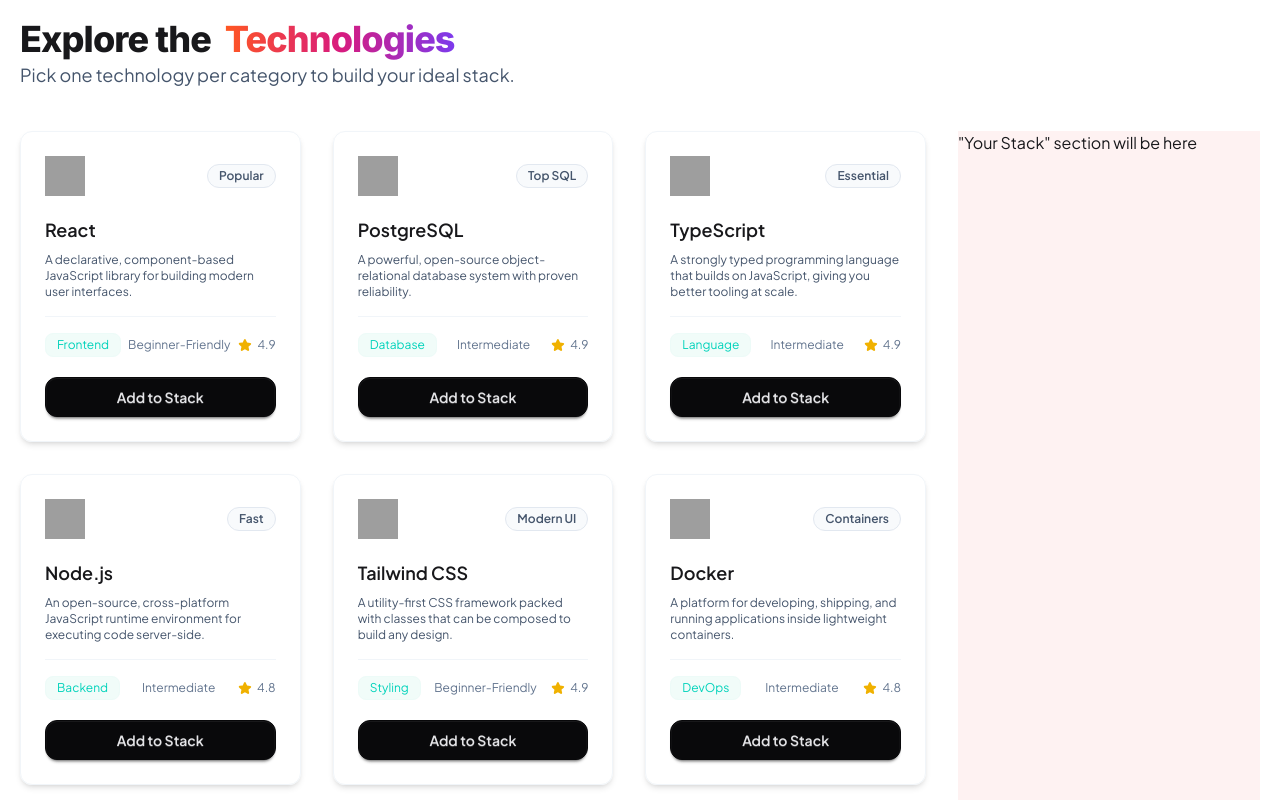
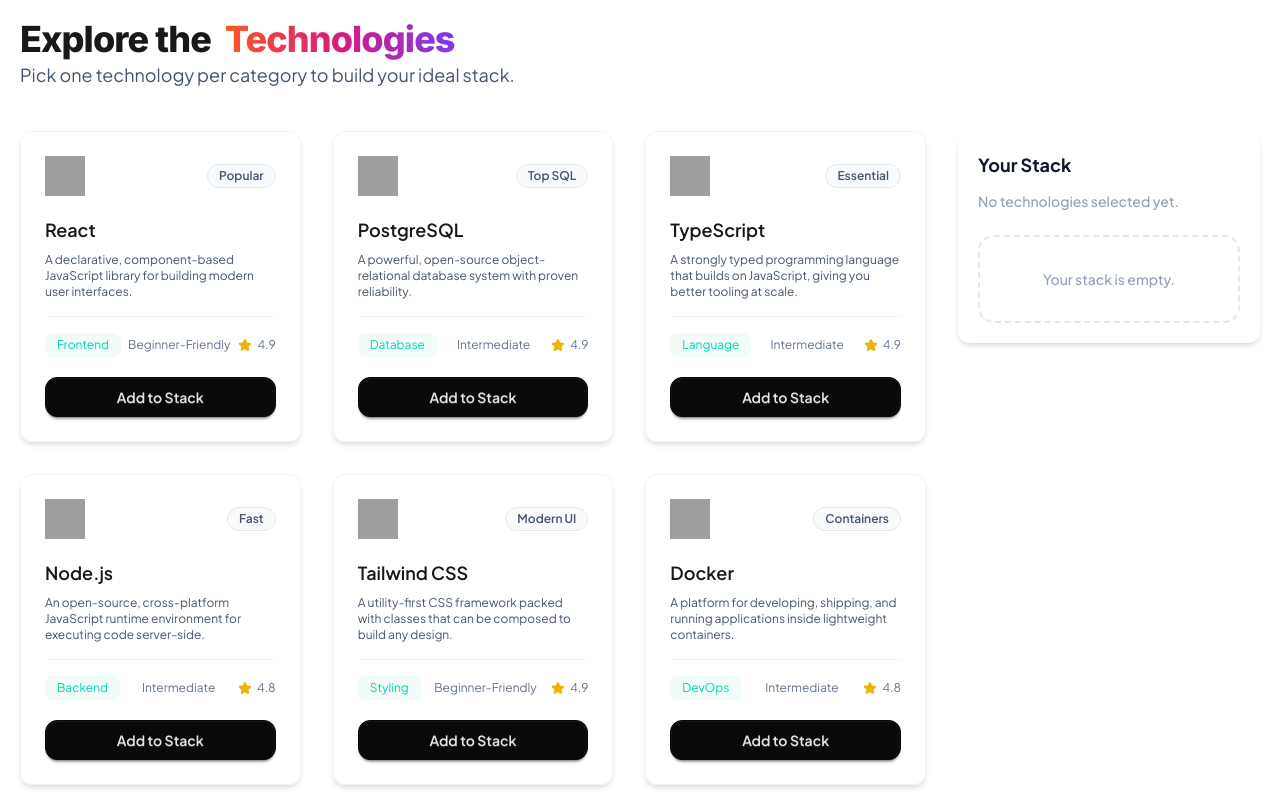
Before and after one commit to nishu-ptg/B14-A05-DevStack, a React (Vite) app: page / in a window 1280 px wide. Shown: the part 780-1580 px from the top of the page. Built offline with nearby package versions, Linux system fonts and the light colour scheme; grey boxes are pictures that could not be loaded.

Commit message:
StackSidebar + handleAddToStack

```diff
--- /dev/null
+++ b/src/components/Technologies/StackItem.tsx
@@ -0,0 +1,13 @@
+import type { ITechItem } from "../../types/techItem";
+
+const StackItem = ({ item }: { item: ITechItem }) => (
+  <div className="flex items-center gap-3 p-3 border border-slate-200 rounded-xl bg-white shadow-sm">
+    <img src={item.icon} alt={item.name} className="w-10 h-10 rounded-full" />
+    <div className="flex flex-col">
+      <span className="font-semibold text-sm">{item.name}</span>
+      <span className="text-xs text-slate-500">{item.category}</span>
+    </div>
+  </div>
+);
+
+export default StackItem;
--- /dev/null
+++ b/src/components/Technologies/StackSidebar.tsx
@@ -0,0 +1,38 @@
+import type { ITechItem } from "../../types/techItem";
+import StackItem from "./StackItem";
+
+interface StackSidebarProps {
+  stack: ITechItem[];
+}
+
+const StackSidebar = ({ stack }: StackSidebarProps) => {
+  const count = stack.length;
+
+  return (
+    <aside className="w-full md:w-1/4 ">
+      <div className="border-slate-100 rounded-xl shadow-md p-5">
+        <h3 className="font-bold text-lg mb-3 text-slate-900">Your Stack</h3>
+
+        <p className="text-sm font-medium mb-6 text-slate-400">
+          {count === 0
+            ? "No technologies selected yet."
+            : `${count} ${count === 1 ? "Technology" : "Technologies"} Selected`}
+        </p>
+
+        {count === 0 ? (
+          <div className="py-8 border-2 font-medium border-dashed border-slate-200 rounded-2xl text-center text-sm text-slate-400 ">
+            Your stack is empty.
+          </div>
+        ) : (
+          <div className="flex flex-col gap-3">
+            {stack.map((item) => (
+              <StackItem key={item.id} item={item} />
+            ))}
+          </div>
+        )}
+      </div>
+    </aside>
+  );
+};
+
+export default StackSidebar;
--- a/src/components/Technologies/TechBox.tsx
+++ b/src/components/Technologies/TechBox.tsx
@@ -3,9 +3,11 @@
 
 interface TechBoxProps {
   item: ITechItem;
+  isAdded: boolean;
+  onAdd: (item: ITechItem) => void;
 }
 
-const TechBox = ({ item }: TechBoxProps) => {
+const TechBox = ({ item, isAdded, onAdd }: TechBoxProps) => {
   return (
     <div className="card border border-slate-100 rounded-xl shadow-md">
       <div className="card-body">
@@ -34,8 +36,13 @@
         </div>
 
         <div className="card-actions justify-end mt-3">
-          <button className="btn btn-neutral btn-block rounded-xl cursor-pointer">
-            Add to Stack
+          <button
+            className={`btn btn-block rounded-xl cursor-pointer ${
+              isAdded ? "" : "btn-neutral"
+            }`}
+            onClick={() => onAdd(item)}
+          >
+            {isAdded ? "Added to Stack" : "Add to Stack"}
           </button>
         </div>
       </div>
--- a/src/components/Technologies/TechSection.tsx
+++ b/src/components/Technologies/TechSection.tsx
@@ -4,15 +4,22 @@
 
 interface Props {
   techPromise: Promise<ITechItem[]>;
+  stack: ITechItem[];
+  onAdd: (item: ITechItem) => void;
 }
 
-const TechSection = ({ techPromise }: Props) => {
+const TechSection = ({ techPromise, stack, onAdd }: Props) => {
   const items = use(techPromise);
 
   return (
     <div className="grid grid-cols-1 md:grid-cols-3 gap-8">
       {items.map((item) => (
-        <TechBox key={item.id} item={item} />
+        <TechBox
+          key={item.id}
+          item={item}
+          isAdded={!!stack.find((t) => t.id === item.id)}
+          onAdd={onAdd}
+        />
       ))}
     </div>
   );
--- a/src/components/Technologies/Technologies.tsx
+++ b/src/components/Technologies/Technologies.tsx
@@ -1,6 +1,8 @@
 import { Suspense, useState } from "react";
 import TechSection from "./TechSection";
 import type { ITechItem } from "../../types/techItem";
+import { toast } from "react-toastify";
+import StackSidebar from "./StackSidebar";
 
 const techFetch = async (): Promise<ITechItem[]> => {
   const res = await fetch("/data.json");
@@ -10,6 +12,19 @@
 
 const Technologies = () => {
   const [techPromise] = useState(() => techFetch());
+
+  const [stack, setStack] = useState<ITechItem[]>([]);
+
+  const handleAddToStack = (item: ITechItem) => {
+    if (stack.some((t) => t.id === item.id)) {
+      console.log("Already in stack:", stack);
+      toast.error(`${item.name} is already in your stack!`);
+      return;
+    }
+    setStack([...stack, item]);
+    console.log("Updated stack:", [...stack, item]);
+    toast.success(`${item.name} added successfully!`);
+  };
 
   return (
     <div className="container mx-auto px-5">
@@ -28,13 +43,15 @@
       <div className="flex flex-col md:flex-row gap-4 md:gap-8 pb-14 border-b border-slate-100">
         <section className="w-full md:w-3/4">
           <Suspense fallback={<div>Loading technologies...</div>}>
-            <TechSection techPromise={techPromise} />
+            <TechSection
+              techPromise={techPromise}
+              stack={stack}
+              onAdd={handleAddToStack}
+            />
           </Suspense>
         </section>
 
-        <aside className="w-full md:w-1/4 bg-red-50">
-          "Your Stack" section will be here
-        </aside>
+        <StackSidebar stack={stack} />
       </div>
     </div>
   );
```
